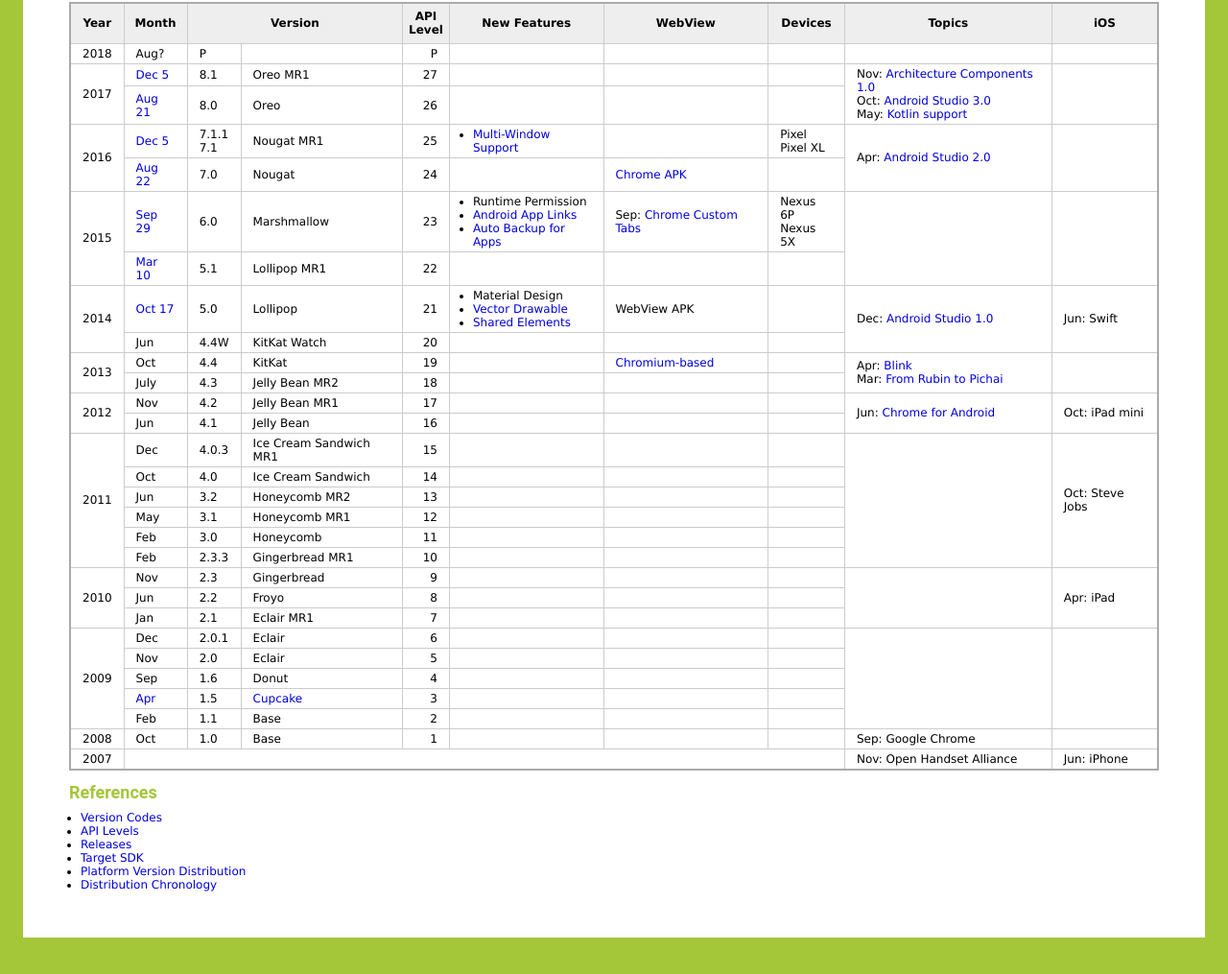
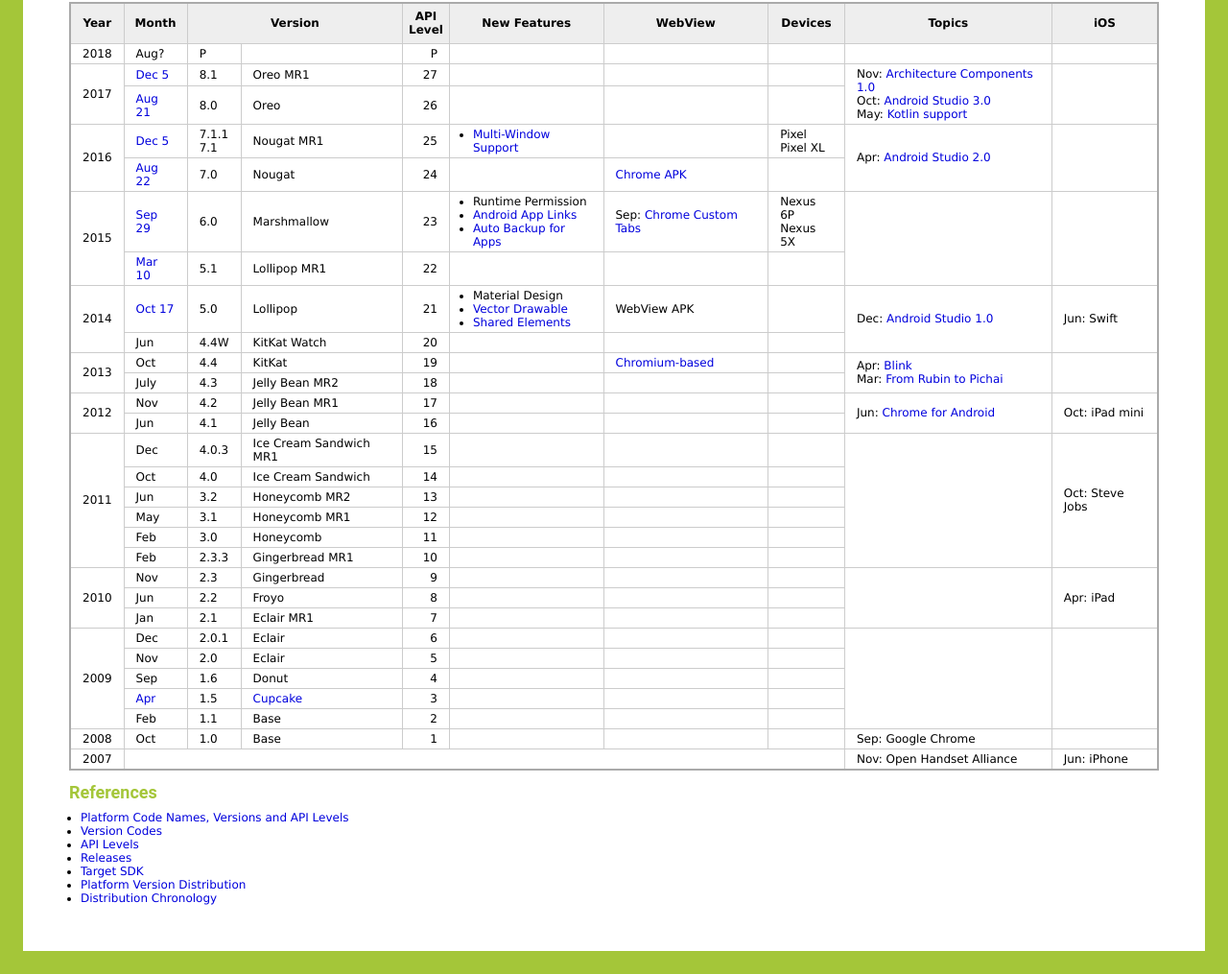
Before and after one commit to qtmfld/chronology4a, a plain HTML site: page index.html in a window 1280 px wide. Shown: the part 148-1163 px from the top of the page at 96% size. Drawn offline with Linux system fonts and the light colour scheme.

Commit message:
Add one more reference

```diff
--- a/index.html
+++ b/index.html
@@ -430,6 +430,7 @@ Apr: iPad
 
 <h2>References</h2>
 <ul>
+<li><a href="https://source.android.com/setup/start/build-numbers#platform-code-names-versions-api-levels-and-ndk-releases">Platform Code Names, Versions and API Levels</a></li>
 <li><a href="https://developer.android.com/reference/android/os/Build.VERSION_CODES.html">Version Codes</a></li>
 <li><a href="https://developer.android.com/guide/topics/manifest/uses-sdk-element.html#ApiLevels">API Levels</a></li>
 <li><a href="https://developer.android.com/studio/releases/platforms.html">Releases</a></li>
```
